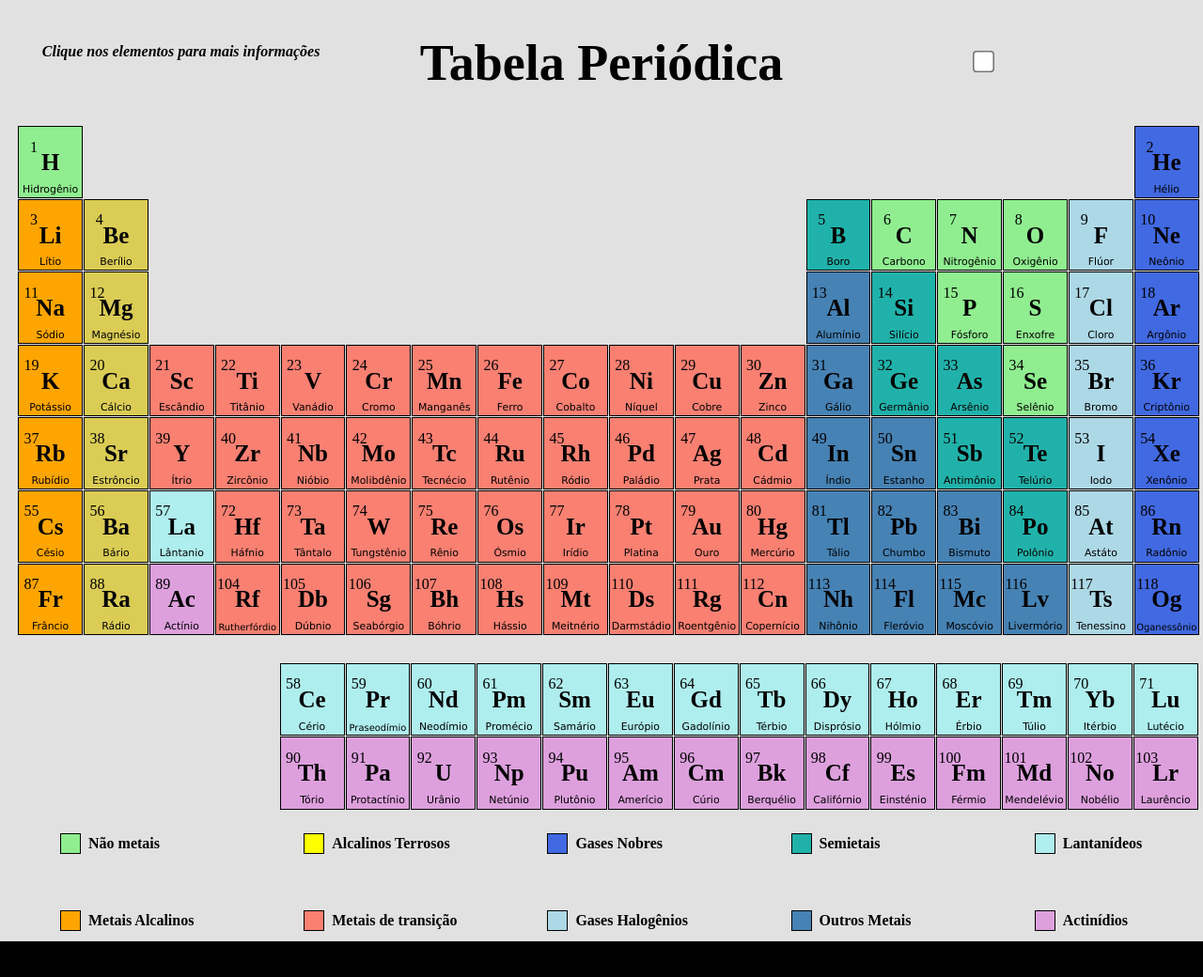
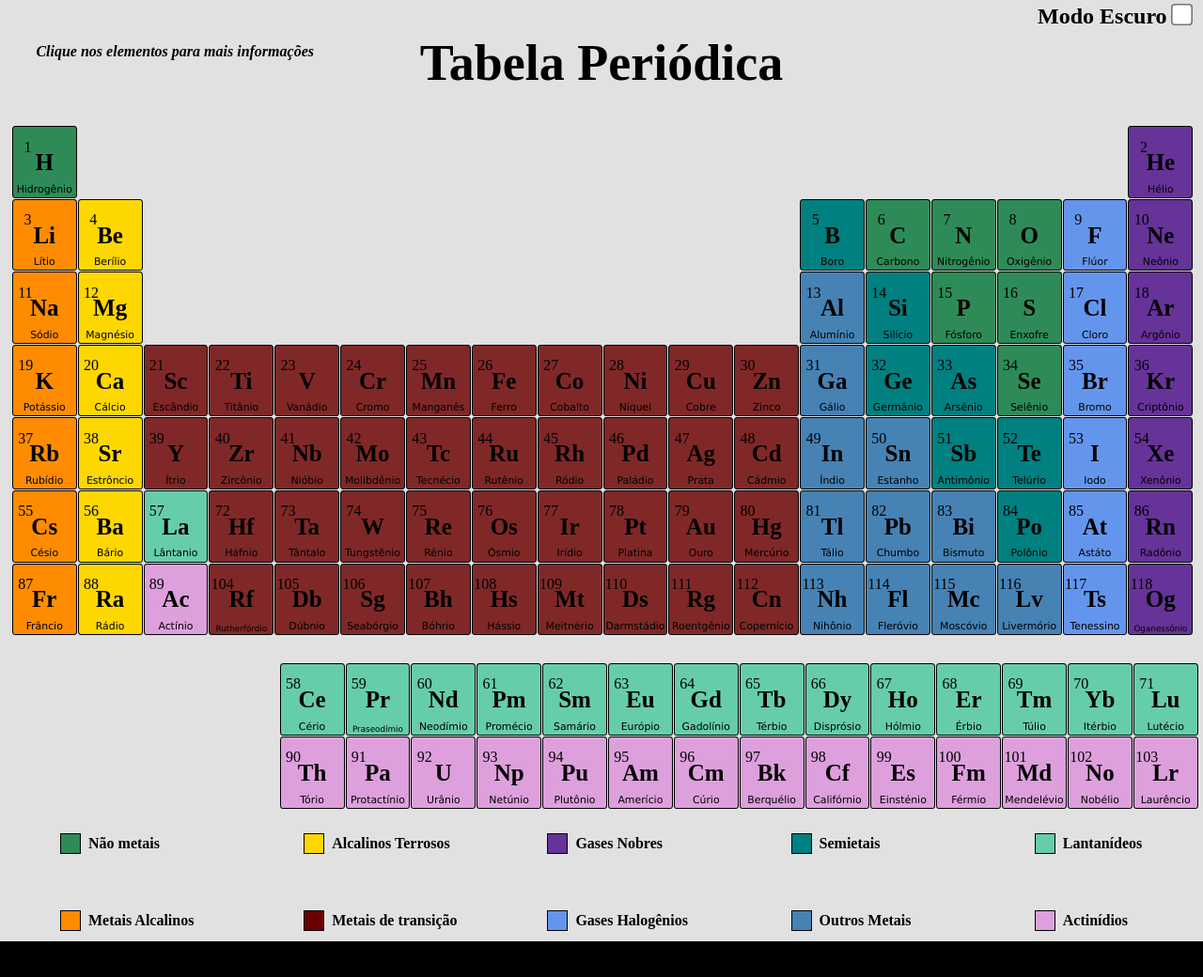
Before and after one commit to Jorjye/Tabela-PW, a plain HTML site: page index.html in a window 1280 px wide. Shown: the top 1040 px of the page at 94% size. Drawn offline with Linux system fonts and the light colour scheme.

Commit message:
Update Principal.css-1

```diff
--- a/Principal.css
+++ b/Principal.css
@@ -2,7 +2,7 @@ body{
 
 background-color: black;
 overflow-x: hidden;
-overflow-y: scroll;
+overflow-y: auto;
 
 }
 
@@ -33,8 +33,9 @@ font-size: 25px;
 h2{
 
 position: absolute;
-right: 8.7%;
-top: 3%;
+top: -2%;
+right: 3%;
+z-index: 10;
 
 }
 
@@ -49,7 +50,7 @@ z-index: 5 !important;
 div.tabela{
 
 position: relative;
-left: 1.5%;
+left: 1%;
 display: grid;
 grid-gap: 0px;
 top: 0px;
@@ -67,6 +68,7 @@ display: grid;
 grid-gap: 0px;
 top: 25px;
 grid-auto-columns: 5.38%;
+grid-auto-rows: 49.5%;
 gap: 1px;
 
 }
@@ -97,6 +99,7 @@ border: 5px solid;
 background: white !important;
 color: black;
 padding-left: 5%;
+border-radius: 5% 20%;
 
 }
 
@@ -113,15 +116,18 @@ background: white !important;
 color: black;
 line-height: 100%;
 padding-left: 2%;
+border-radius: 5% 20%;
 
 }
 
 .elemento{
 
+border-radius: 5%;
 transition: 0.4;
 position: relative;
 padding: 10% 0%;
 border: 1px solid black !important;
+color: black;
 text-align: center;
 z-index: 6;
 
@@ -133,15 +139,8 @@ transition: 0.4s;
 transform: scale(1.2);
 color: white;
 padding: 10% 0%;
-border: 1px solid snow;
 z-index: 7;
-color: lavender;
-
-}
-
-.ametal:hover{
-
-color: seagreen !important;
+color: white;
 
 }
 
@@ -166,56 +165,105 @@ font-family: "Verdana", sans-serif;
 .grande{
 
 bottom: -10%;
-font-size: 62% !important;
+font-size: 55% !important;
 
 }
 
 .ametal{
 
-background-color: lightgreen ;
-border-color: lightgreen ;
+background-color: seagreen ;
+border-color: seagreen ;
+
+}
+
+.ametal:hover{
+
+background-color: rgb(16, 109, 57) ;
+z-index: 10;
 
 }
 
 .alcalino{
 
-background-color: orange ;
-border-color: orange ;
+background-color: darkorange ;
+border-color: darkorange ;
+
+}
+
+.alcalino:hover{
+
+background-color: rgb(225, 110, 0) ;
+z-index: 10;
 
 }
 
 .terroso{
 
-background-color: rgb(218, 204, 85) ;
-border-color: rgb(218, 204, 85) ;
+background-color: gold ;
+border-color: gold ;
+
+}
+
+.terroso:hover{
+
+background-color: rgb(235, 185, 0) ;
+color: white;
+z-index: 10;
 
 }
 
 .transição{
 
-background-color: salmon ;
-border-color: salmon ;
+background-color: rgb(128, 40, 40) ;
+border-color: rgb(128, 40, 40) ;
+
+}
+
+.transição:hover{
+
+background-color: rgb(98, 10, 10) ;
+z-index: 10;
 
 }
 
 .nobre{
 
-background-color: royalblue ;
-border-color: royalblue ;
+background-color: rebeccapurple ;
+border-color: rebeccapurple ;
+
+}
+
+.nobre:hover{
+
+background-color: rgb(72, 21, 123) ;
+z-index: 10;
 
 }
 
 .halo{
 
-background-color: lightblue ;
-border-color: lightblue ;
+background-color: cornflowerblue ;
+border-color: cornflowerblue ;
+
+}
+
+.halo:hover{
+
+background-color: rgb(70, 119, 207) ;
+z-index: 10;
 
 }
 
 .semi{
 
-background-color: lightseagreen ;
-border-color: lightseagreen ;
+background-color: teal ;
+border-color: teal ;
+
+}
+
+.semi:hover{
+
+background-color: rgb(0, 98, 98) ;
 
 }
 
@@ -226,10 +274,24 @@ border-color: steelblue ;
 
 }
 
+.outros:hover{
+
+background-color: rgb(40, 100, 150) ;
+z-index: 10;
+
+}
+
 .lanta{
 
-background-color: paleturquoise ;
-border-color: paleturquoise ;
+background-color: MediumAquaMarine ;
+border-color: MediumAquaMarine ;
+
+}
+
+.lanta:hover{
+
+background-color: rgb(72, 175, 140) ;
+z-index: 10;
 
 }
 
@@ -237,6 +299,13 @@ border-color: paleturquoise ;
 
 background-color: plum ;
 border-color: plum;
+
+}
+
+.act:hover{
+
+background-color: rgb(191, 130, 191) ;
+z-index: 10;
 
 }
 
@@ -254,7 +323,7 @@ div.ametais{
 width: 20px;
 height: 20px;
 border: 1px solid;
-background-color: lightgreen;
+background-color: seagreen;
 
 }
 
@@ -263,7 +332,7 @@ div.alcalinos{
 width: 20px;
 height: 20px;
 border: 1px solid;
-background-color: orange;
+background-color: darkorange;
 
 }
 
@@ -272,7 +341,7 @@ div.terrosos{
 width: 20px;
 height: 20px;
 border: 1px solid;
-background-color: yellow;
+background-color: gold;
 
 }
 
@@ -281,7 +350,7 @@ div.metais{
 width: 20px;
 height: 20px;
 border: 1px solid;
-background-color: salmon;
+background-color: rgb(108, 0, 0);
 
 }
 
@@ -290,7 +359,7 @@ div.nobres{
 width: 20px;
 height: 20px;
 border: 1px solid;
-background-color: royalblue;
+background-color: rebeccapurple;
 
 }
 
@@ -299,7 +368,7 @@ div.halos{
 width: 20px;
 height: 20px;
 border: 1px solid;
-background-color: lightblue;
+background-color: cornflowerblue;
 
 }
 
@@ -308,7 +377,7 @@ div.semimetais{
 width: 20px;
 height: 20px;
 border: 1px solid;
-background-color: lightseagreen;
+background-color: teal;
 
 }
 
@@ -326,7 +395,7 @@ div.lantas{
 width: 20px;
 height: 20px;
 border: 1px solid;
-background-color: paleturquoise;
+background-color: MediumAquaMarine;
 
 }
 
@@ -396,13 +465,19 @@ input[type="checkbox"]{
 
 position: absolute;
 z-index: 10;
-top: 7%;
-right: 17.5%;
+top: 0.75%;
+right: 1%;
 transform: scale(1.8);
 
 }
 
-input[type="checkbox"]:checked + #tudo{
+input[type="checkbox"]:checked ~ #tudo{
+
+filter: invert(1);
+
+}
+
+input[type="checkbox"]:checked ~ h2{
 
 filter: invert(1);
 
@@ -410,7 +485,6 @@ filter: invert(1);
 
 input[type="checkbox"]:checked ~ #tudo .elemento{
 
-border-color: #FFFAFA !important;
 filter: invert(1);
 
 }
```
